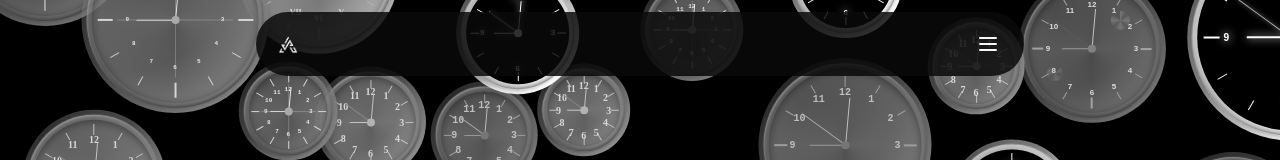
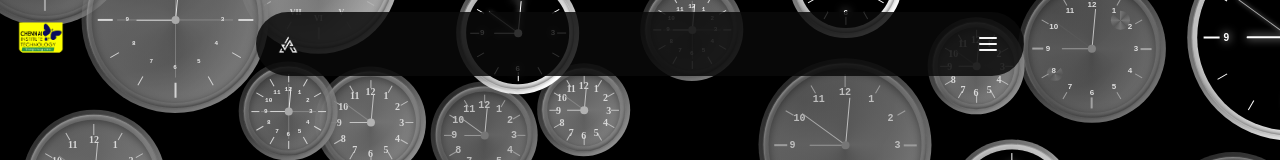
Before and after one commit to Club-Asymmetric/Tech-fiesta-frontend, a Next.js app: page / in a window 1280 px wide. Shown: the top 160 px of the page. Built offline with nearby package versions, Linux system fonts and the light colour scheme; no server answers.

Commit message:
cit logo

```diff
--- a/src/components/NavBar.tsx
+++ b/src/components/NavBar.tsx
@@ -40,6 +40,22 @@ export default function NavBar() {
 
   return (
     <>
+      {/* CIT Logo - Fixed top-left corner */}
+      <div className="fixed top-4 left-4 z-50 pointer-events-auto">
+        <a
+          href="https://www.citchennai.edu.in/"
+          target="_blank"
+          rel="noopener noreferrer"
+          className="block"
+        >
+          <img
+            src="/CITLogo.png"
+            alt="Chennai Institute of Technology"
+            className="w-12 h-12 sm:w-14 sm:h-14 lg:w-16 lg:h-16 object-contain hover:scale-110 transition-transform duration-200 drop-shadow-lg cursor-pointer"
+          />
+        </a>
+      </div>
+
       <nav className="fixed top-4 left-0 z-50 w-full flex justify-center pointer-events-none animate-[slideDown_0.4s_ease-out_forwards]">
         <style jsx>{`
           @keyframes slideDown {
```
Also changed, not shown: public/CITLogo.png (added).
